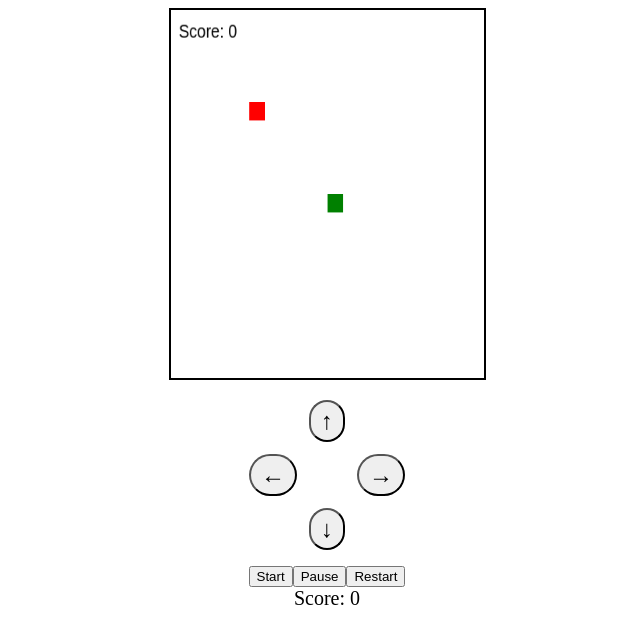
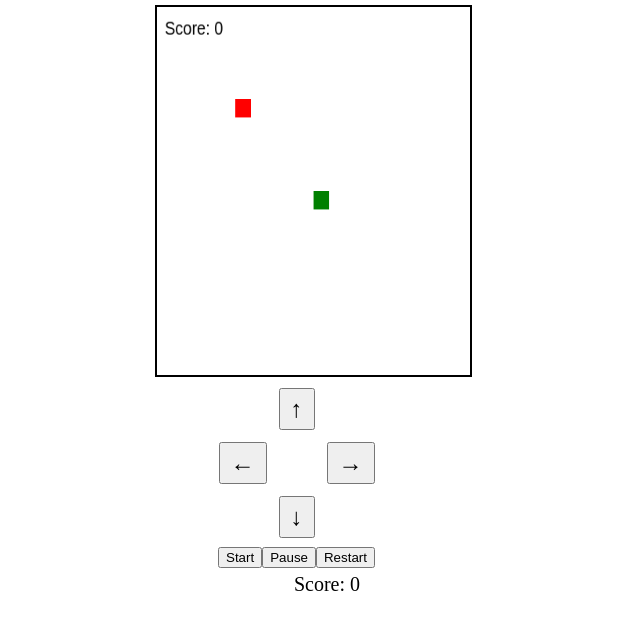
Before and after one commit to daviarthur01/jogoDaCobrinha, a Vue app: page / in a window 1280 px wide. Shown: the top 644 px of the page, without its empty margins (313-953 px from the left). Built offline with nearby package versions, Linux system fonts and the light colour scheme.

Commit message:
ajustando tamanho

```diff
--- a/src/components/HelloWorld.vue
+++ b/src/components/HelloWorld.vue
@@ -216,7 +216,6 @@
 .button {
 
   padding: 19px;
-  border-radius: 72px;
 
 }
 
@@ -230,6 +229,7 @@
   justify-content: center;
   align-items: center;
   margin-top: 10px;
+  margin: -2px 5px 5px -56px;
 }
 
 .cross-controls {
@@ -250,6 +250,7 @@
   width: 313px;
   height: 368px;
   border: 2px solid #000;
+  margin: -3px 17px 3px -11px;
 }
 
 .score {
```
